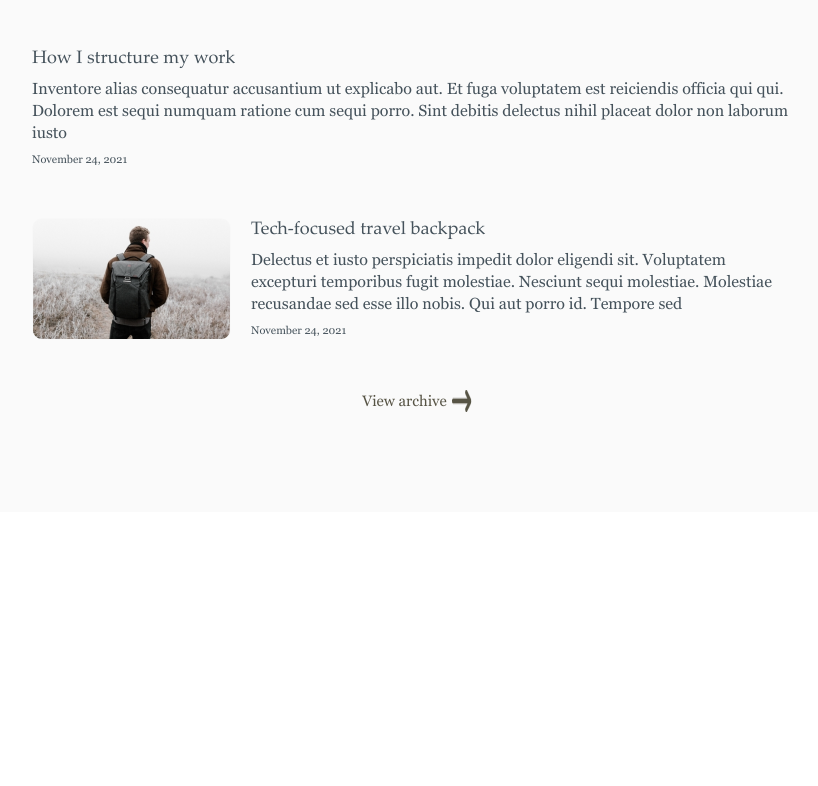
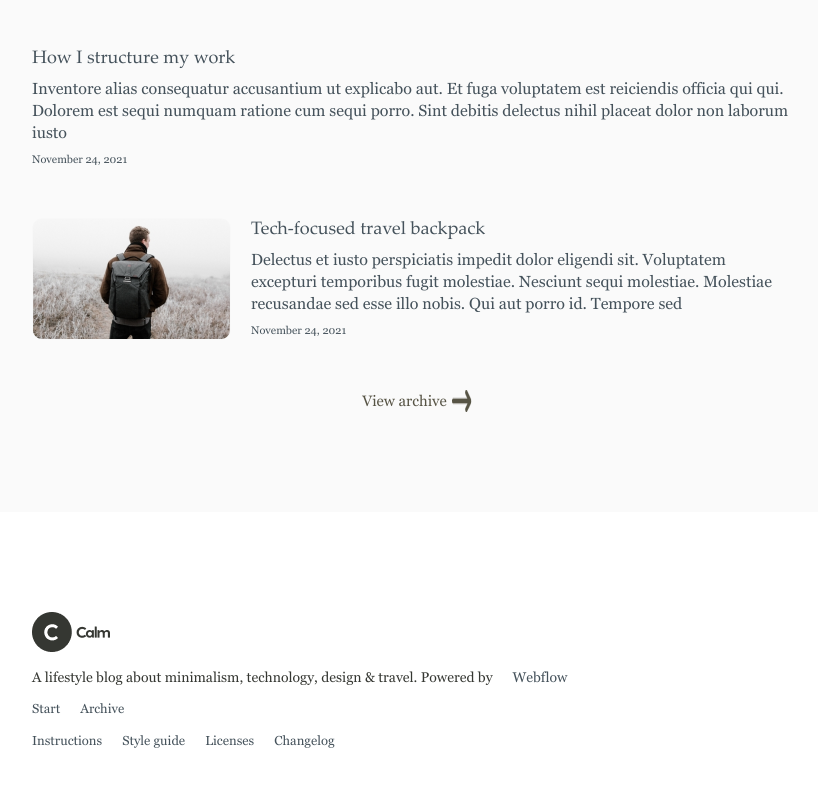
Before and after one commit to Ksulian/Maket_5, a plain HTML site: page index.html in a window 1280 px wide. Shown: the part 4434-5220 px from the top of the page, without its empty margins (223-1041 px from the left). Before the commit the page ends 4946 px from the top, so only its background shows below. Drawn offline with Linux system fonts and the light colour scheme.

Commit message:
добавление футера

```diff
--- a/assets/css/style.css
+++ b/assets/css/style.css
@@ -297,6 +297,7 @@ body{
 }
 .news_title:hover{
     text-decoration: underline;
+    color: #bfbfbf;
 }
 .news_subtitle{
     font-family: 'Georgia';
@@ -335,3 +336,49 @@ body{
 .news_cont:hover{
     text-decoration: underline;
 }
+/* footer */
+.footer_wrapper{
+    margin: 100px 0;
+}
+.footer_text{
+    display: flex;
+    margin-top: 10px;
+    align-items: center;
+}
+.footer_title{
+    margin-right: 20px;
+    font-family: 'Georgia';
+    font-style: normal;
+    font-weight: 400;
+    font-size: 14px;
+    line-height: 22px;
+    color: #353732;
+}
+.footer_title_a{
+    font-family: 'Georgia';
+    font-style: normal;
+    font-weight: 400;
+    font-size: 14px;
+    line-height: 22px;
+    color: #45525B;
+}
+.footer_title_a:hover{
+    text-decoration: underline;
+}
+.footer_a{
+    display: flex;
+    align-items: center;
+    margin: 10px 0;
+}
+.footer_a_text{
+    font-family: 'Georgia';
+    font-style: normal;
+    font-weight: 400;
+    font-size: 13px;
+    line-height: 22px;
+    color: #45525B;
+    margin-right: 20px;
+}
+.footer_a_text:hover{
+    text-decoration: underline;
+}
--- a/index.html
+++ b/index.html
@@ -285,5 +285,28 @@
             </div>
         </div>
     </section>
+    <footer class="footer">
+        <div class="container">
+            <div class="footer_wrapper">
+                <a href="#">
+                    <img src="assets/img/photos/logo.png" alt="logo" class="footer_logo">
+                </a>
+                <div class="footer_text">
+                    <h4 class="footer_title">A lifestyle blog about minimalism, technology, design & travel. Powered by</h4>
+                    <a href="#" class="footer_title_a">Webflow</a>
+                </div>
+                <div class="footer_a">
+                    <a href="#" class="footer_a_text">Start</a>
+                    <a href="#" class="footer_a_text">Archive</a>
+                </div>
+                <div class="footer_a">
+                    <a href="#" class="footer_a_text">Instructions</a>
+                    <a href="#" class="footer_a_text">Style guide</a>
+                    <a href="#" class="footer_a_text">Licenses</a>
+                    <a href="#" class="footer_a_text">Changelog</a>
+                </div>
+            </div>
+        </div>
+    </footer>
 </body>
 </html>
```
